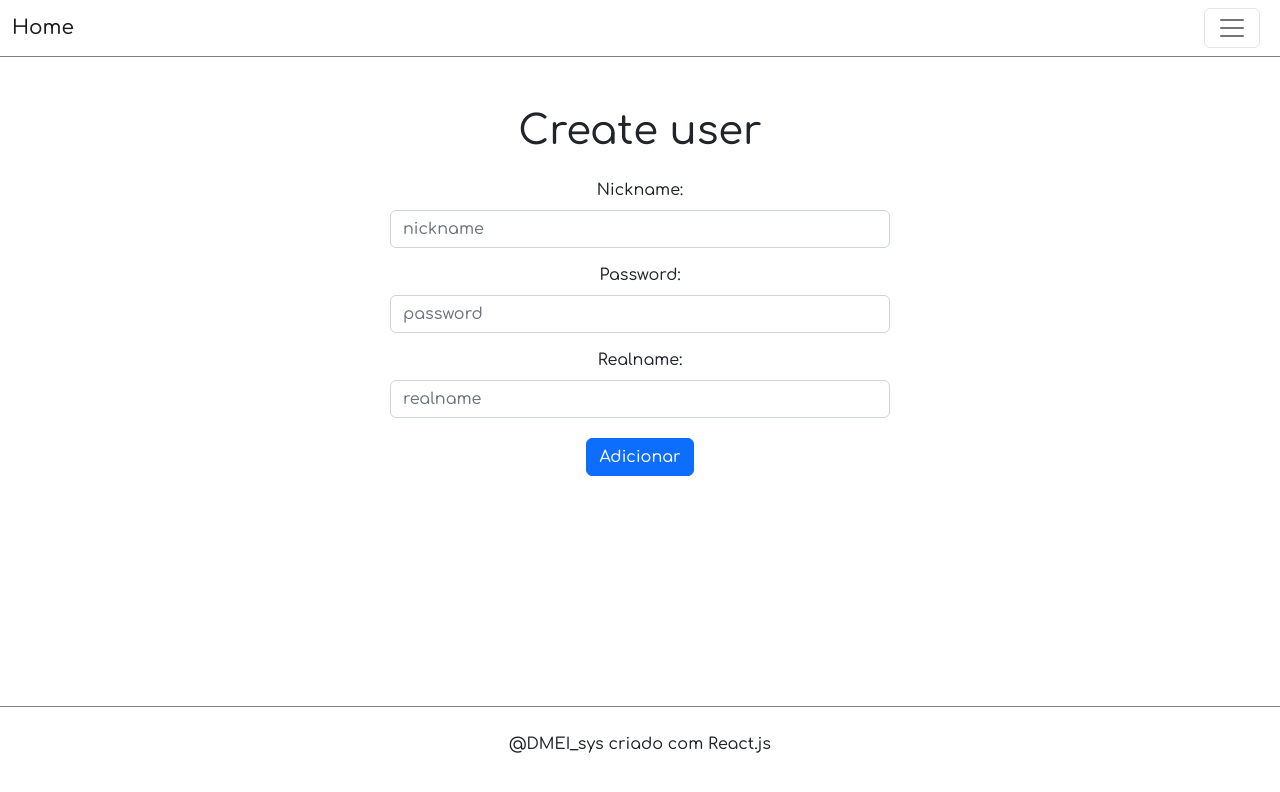
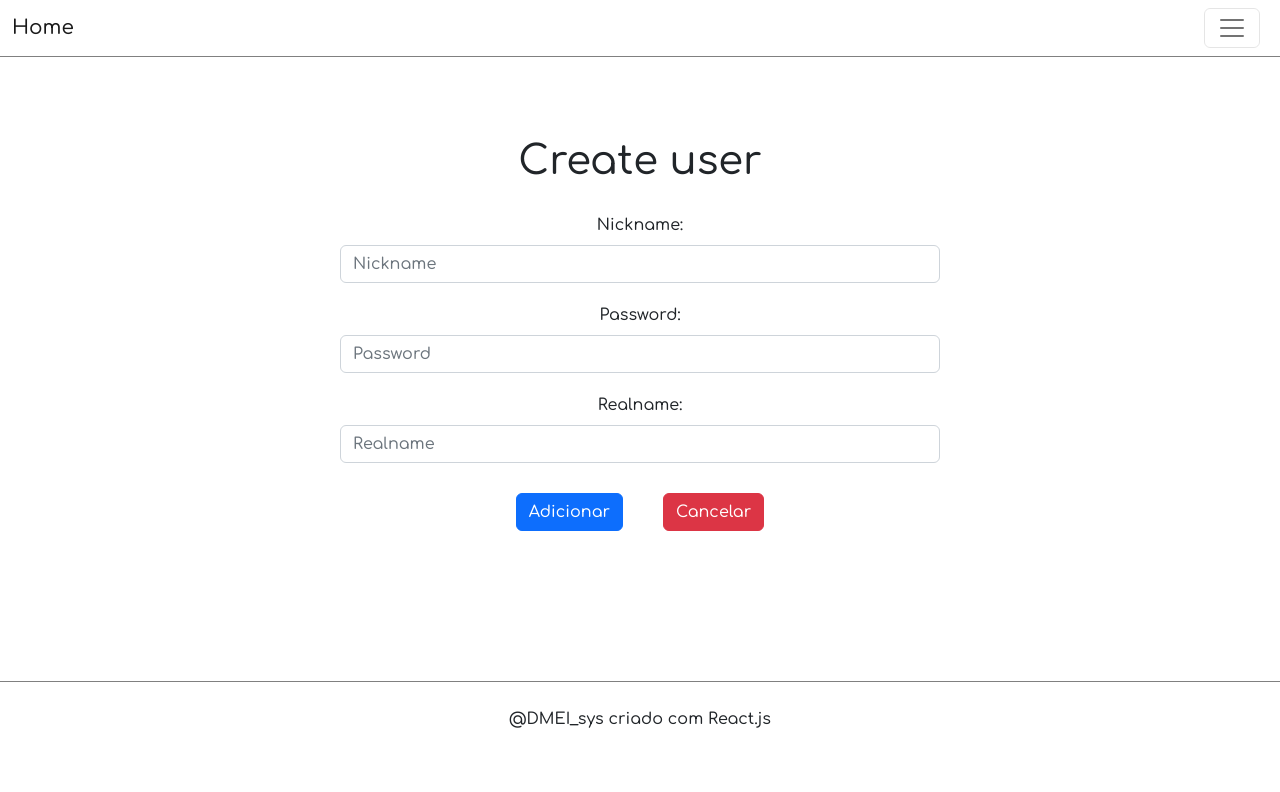
Before and after one commit to gabriel-codart/DMEI-Sys, a React (Create React App) app in the folder Application/client/app/: page /users/create in a window 1280 px wide. Shown: the top 792 px of the page. Built offline with nearby package versions, Linux system fonts and the light colour scheme.

Commit message:
update 19:23_05-01-2023

```diff
--- a/Application/client/app/package.json
+++ b/Application/client/app/package.json
@@ -17,8 +17,8 @@
     "web-vitals": "^2.1.4"
   },
   "scripts": {
-    "start": "react-scripts --openssl-legacy-provider start",
-    "build": "react-scripts build",
+    "build": "react-scripts build --openssl-legacy-provider",
+    "start": "react-scripts start --openssl-legacy-provider",
     "test": "react-scripts test",
     "eject": "react-scripts eject"
   },
--- a/Application/client/app/src/pages/login/login.js
+++ b/Application/client/app/src/pages/login/login.js
@@ -12,15 +12,16 @@ export default function Login() {
         let nickname = document.getElementById('nickname').value;
         let password = document.getElementById('password').value;
 
-        axios.get('http://localhost:3002/users').then((res) => {
+        axios.get('http://localhost:3002/users')
+        .then((res) => {
             for (let i = 0; i < res.data.length; i++) {
                 if (nickname === res.data[i].nickname && password === res.data[i].password) {
                     alert('Você está logado!');
                     navigate('/users');
-                } else {
-                    alert('User or password incorrect!')
+                    return;
                 };
             };
+            alert('Usuário ou senha incorretos!');
         });
     };
 
@@ -32,11 +33,11 @@ export default function Login() {
                 <h4>Login</h4>
                 <Input
                     id="nickname"
-                    placeholder="nickname">
+                    placeholder="Nickname">
                 </Input>
                 <Input
                     id="password"
-                    placeholder="password"
+                    placeholder="Password"
                     type="password">
                 </Input>
                 <hr />
--- /dev/null
+++ b/Application/client/app/src/pages/styles/create-update.css
@@ -0,0 +1,20 @@
+.create{
+    justify-content: center;
+    text-align: center;
+    margin: auto;
+    padding-top: 80px;
+    padding-bottom: 120px;
+}
+
+.form-create{
+    max-width: 600px;
+    margin: auto;
+}
+
+.form-create label{
+    margin-top: 20px;
+}
+
+.form-create button{
+    margin: 30px 20px;
+}
--- /dev/null
+++ b/Application/client/app/src/pages/styles/read.css
@@ -0,0 +1,75 @@
+.read{
+    justify-content: center;
+    text-align: center;
+    margin: auto;
+    padding: 20px;
+}
+
+.read-title{
+    display: flex;
+    justify-content: space-between;
+    align-items: center;
+    margin: 30px 0px;
+}
+.read-title button{
+    height: 50px;
+    padding: 0px 12px;
+}
+
+.read-search{
+    display: flex;
+    margin: auto;
+}
+.read-search button{
+    margin: 0px 5px;
+    padding: 5px 8px;
+}
+.read-search svg{
+    width: 25px;
+    height: auto;
+}
+
+.read-list-top{
+    display: grid;
+    grid-template-columns: 50px 200px 200px 200px 80px 80px;
+    padding: 15px;
+    margin: auto;
+    margin: 20px 0px;
+    border-top: 1px solid rgba(0, 0, 0, 0.5);
+}
+.read-list-top p{
+    margin: 0;
+    margin-right: 15px;
+}
+.read-list{
+    display: flex;
+    justify-content: space-between;
+    padding: 15px;
+    margin: auto;
+    margin-bottom: 15px;
+    border: 1px solid rgba(0, 0, 0, 0.5);
+    border-radius: 10px;
+}
+.read-data{
+    display: grid;
+    align-items: center;
+    grid-template-columns: 50px 200px 200px 200px;
+}
+.read-data p{
+    margin: 0;
+    margin-right: 15px;
+}
+
+.read-buttons{
+    display: grid;
+    align-items: center;
+    grid-template-columns: 80px 80px;
+}
+.read-list button{
+    margin: 0px 20px;
+    padding: 5px 0px;
+}
+.read-list svg{
+    width: 25px;
+    height: auto;
+}
--- a/Application/client/app/src/pages/users/create.css
+++ /dev/null
@@ -1,12 +0,0 @@
-.create_users{
-    max-width: 500px;
-    margin: auto;
-}
-
-.create_users label{
-    margin-top: 15px;
-}
-
-.create_users button{
-    margin-top: 20px;
-}
--- a/Application/client/app/src/pages/users/create.js
+++ b/Application/client/app/src/pages/users/create.js
@@ -3,8 +3,7 @@ import axios from 'axios';
 import { useNavigate } from "react-router-dom";
 import { Button, Form, Input, Label } from "reactstrap";
 
-import './users.css';
-import './create.css';
+import '../styles/create-update.css';
 
 export default function CreateUser() {
     const navigate = useNavigate();
@@ -28,14 +27,18 @@ export default function CreateUser() {
         });
     };
 
+    const cancelAdd = () => {
+        navigate('/users');
+    }
+
     return(
-        <div className="users">
+        <div className="create">
             <h1>Create user</h1>
 
-            <Form className="create_users">
+            <Form className="form-create">
                 <Label>Nickname:</Label>
                 <Input
-                    placeholder="nickname"
+                    placeholder="Nickname"
                     type='text'
                     onChange={(event) =>{
                         setNickname(event.target.value);
@@ -43,20 +46,22 @@ export default function CreateUser() {
                 />
                 <Label>Password:</Label>
                 <Input
-                    placeholder="password"
+                    placeholder="Password"
                     type='text'
                     onChange={(event) =>{
                         setPassword(event.target.value);
                     }}
-                    ></Input>
+                />
                 <Label>Realname:</Label>
                 <Input
-                    placeholder="realname"
+                    placeholder="Realname"
                     type='text'
                     onChange={(event) =>{
                         setRealname(event.target.value);
-                    }}></Input>
+                    }}
+                />
                 <Button color="primary" onClick={addUser}>Adicionar</Button>
+                <Button color="danger" onClick={cancelAdd}>Cancelar</Button>
             </Form>
         </div>
     );
--- /dev/null
+++ b/Application/client/app/src/pages/users/read.js
@@ -0,0 +1,68 @@
+import React, { useState } from "react";
+import { useNavigate } from "react-router-dom";
+import axios from 'axios';
+import { Button, Form, Input } from "reactstrap";
+import { RiDeleteBin2Line } from 'react-icons/ri';
+import { BiEdit, BiSearch } from 'react-icons/bi';
+
+import '../styles/read.css';
+
+export default function Users() {
+    const navigate = useNavigate();
+    const [usersList, setUsersList] = useState([]);
+
+    const getUsers = () => {
+        axios.get('http://localhost:3002/users')
+        .then((res) => {
+            setUsersList(res.data);
+        });
+    };
+    const deleteUser = (id) => {
+        axios.delete(`http://localhost:3002/users/delete/${id}`)
+        .then((res) => {
+            alert('Usuário removido!');
+        });
+    }
+    const updateUser = (id) => {
+        navigate(`/users/${id}/update`);
+    }
+    const addUser = () => {
+        navigate('/users/create');
+    }
+
+    return(
+        <div className="read" onLoad={getUsers()}>
+            <div className='read-title'>
+                <h1>Usuários</h1>
+                <Button color='primary' onClick={addUser}>Adicionar</Button>
+            </div>
+
+            <Form className="read-search">
+                <Input placeholder='Pesquise aqui'></Input>
+                <Button color='primary'><BiSearch /></Button>
+            </Form>
+            <ul className="read-list-top">
+                <p>ID</p>
+                <p>NICKNAME</p>
+                <p>PASSWORD</p>
+                <p>REALNAME</p>
+            </ul>
+            {usersList?.map((val, key) => {
+                return (
+                    <ul className="read-list" key={key}>
+                        <div className='read-data'>
+                            <p>{val.id}</p>
+                            <p>{val.nickname}</p>
+                            <p>{val.password}</p>
+                            <p>{val.realname}</p>
+                        </div>
+                        <div className='read-buttons'>
+                            <Button color="info" onClick={() => {updateUser(val.id)}}><BiEdit/></Button>
+                            <Button color="danger" onClick={() => {deleteUser(val.id)}}><RiDeleteBin2Line/></Button>
+                        </div>
+                    </ul>
+                )
+            })}
+        </div>
+    );
+};
--- a/Application/client/app/src/pages/users/users.css
+++ /dev/null
@@ -1,39 +0,0 @@
-.users{
-    justify-content: center;
-    text-align: center;
-    margin: auto;
-    padding-top: 50px;
-    padding-bottom: 230px;
-}
-
-.users-list-top{
-    display: grid;
-    max-width: 650px;
-    grid-template-columns: 50px 100px 100px 200px 80px 80px;
-    padding: 15px;
-    margin: auto;
-    margin-top: 15px;
-    border-top: 1px solid gray;
-}
-.users-list{
-    display: grid;
-    align-items: center;
-    max-width: 650px;
-    grid-template-columns: 50px 100px 100px 200px 80px 80px;
-    padding: 15px;
-    margin: auto;
-    margin-bottom: 15px;
-    border: 1px solid gray;
-    border-radius: 10px;
-}
-.users-list p{
-    margin: 0;
-}
-.users-list button{
-    margin: 0px 20px;
-    padding: 5px 0px;
-}
-.users-list svg{
-    width: 25px;
-    height: auto;
-}
--- a/Application/client/app/src/pages/users/users.js
+++ /dev/null
@@ -1,50 +0,0 @@
-import React, { useState } from "react";
-import axios from 'axios';
-import { Button, Form, Input } from "reactstrap";
-import { RiDeleteBin2Line } from 'react-icons/ri';
-import { BiEdit } from 'react-icons/bi';
-
-import './users.css';
-
-export default function Users() {
-    const [usersList, setUsersList] = useState([]);
-
-    const getUsers = () => {
-        axios.get('http://localhost:3002/users').then((res) => {
-            setUsersList(res.data);
-        });
-    };
-    const deleteUser = (id) => {
-        axios.delete('http://localhost:3002/users/delete/'+id).then((res) => {
-            alert('Usuário removido!');
-        });
-    }
-
-    return(
-        <div className="users" onLoad={getUsers()}>
-            <h1>Users</h1>
-            <Form className="search-user">
-                <Input id='search-user'></Input>
-                <Button />
-            </Form>
-            <ul className="users-list-top">
-                <p>id</p>
-                <p>nickname</p>
-                <p>password</p>
-                <p>realname</p>
-            </ul>
-            {usersList?.map((val, key) => {
-                return (
-                    <ul className="users-list" key={key}>
-                        <p>{val.id}</p>
-                        <p>{val.nickname}</p>
-                        <p>{val.password}</p>
-                        <p>{val.realname}</p>
-                        <Button color="primary"><BiEdit/></Button>
-                        <Button color="danger" onClick={deleteUser(val.id)}><RiDeleteBin2Line/></Button>
-                    </ul>
-                )
-            })}
-        </div>
-    );
-};
--- a/Application/client/app/src/routes/routes.js
+++ b/Application/client/app/src/routes/routes.js
@@ -3,7 +3,7 @@ import { Routes, Route } from 'react-router-dom';
 
 import Login from '../pages/login/login.js';
 //import Home from '../pages/home/home.js';
-import Users from '../pages/users/users.js';
+import Users from '../pages/users/read.js';
 import CreateUser from '../pages/users/create.js';
 
 export default function UserRoutes() {
```
Also changed, not shown: 1 other file (tests, documents, lock files or other folders).
